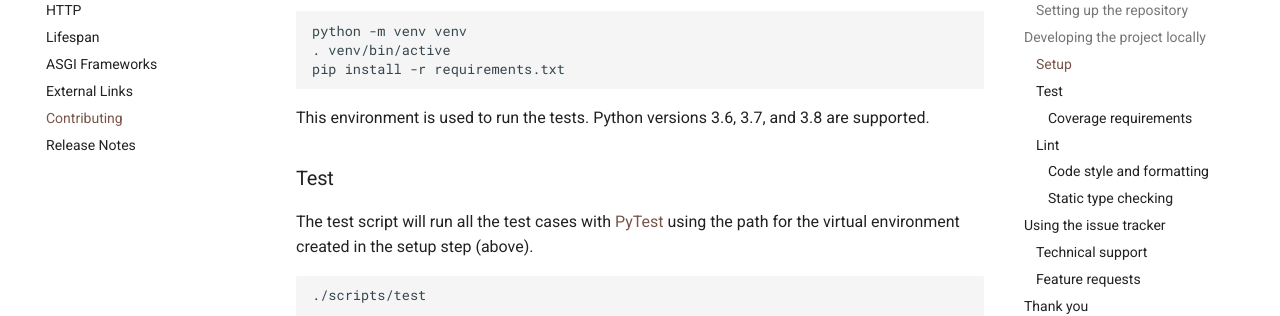
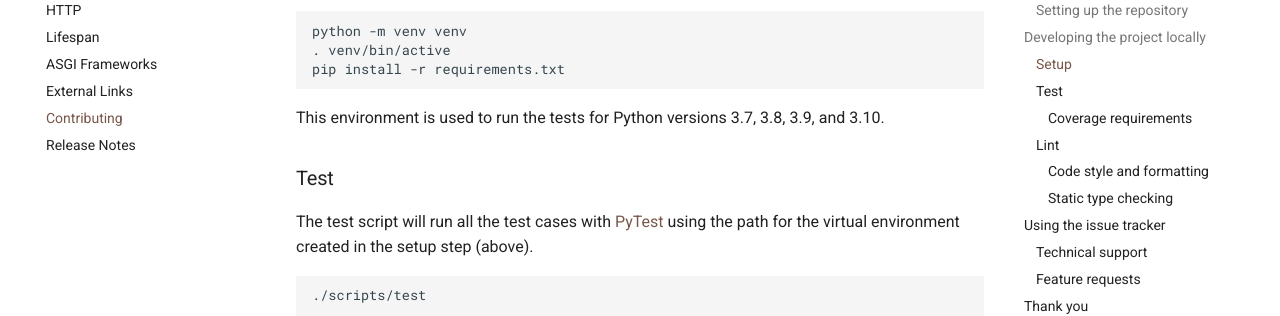
Before and after one commit to Kludex/mangum, an MkDocs documentation site: the page built from docs/contributing.md, in a window 1280 px wide and 900 px high, scrolled down 1618 px. Shown: the part 152-468 px from the top of the window. Built offline with MkDocs 1.6.1 and Material for MkDocs 9.7.7, drawn with Linux system fonts in a browser that asks for light colours; comment, search, counter and statistics services are not loaded.

Commit message:
:pushpin: Remove references to Python 3.6, update setup.py. (#246)

````diff
--- a/docs/contributing.md
+++ b/docs/contributing.md
@@ -65,7 +65,7 @@ python -m venv venv
 pip install -r requirements.txt
 ```
 
-This environment is used to run the tests. Python versions 3.6, 3.7, and 3.8 are supported.
+This environment is used to run the tests for Python versions 3.7, 3.8, 3.9, and 3.10.
 
 ### Test
 
--- a/setup.py
+++ b/setup.py
@@ -13,7 +13,7 @@ setup(
     url="https://github.com/jordaneremieff/mangum",
     description="AWS Lambda support for ASGI applications",
     long_description=get_long_description(),
-    python_requires=">=3.6",
+    python_requires=">=3.7",
     install_requires=["typing_extensions"],
     package_data={"mangum": ["py.typed"]},
     long_description_content_type="text/markdown",
````
Also changed, not shown: CONTRIBUTING.md (+1 -1 lines), 1 other file.
